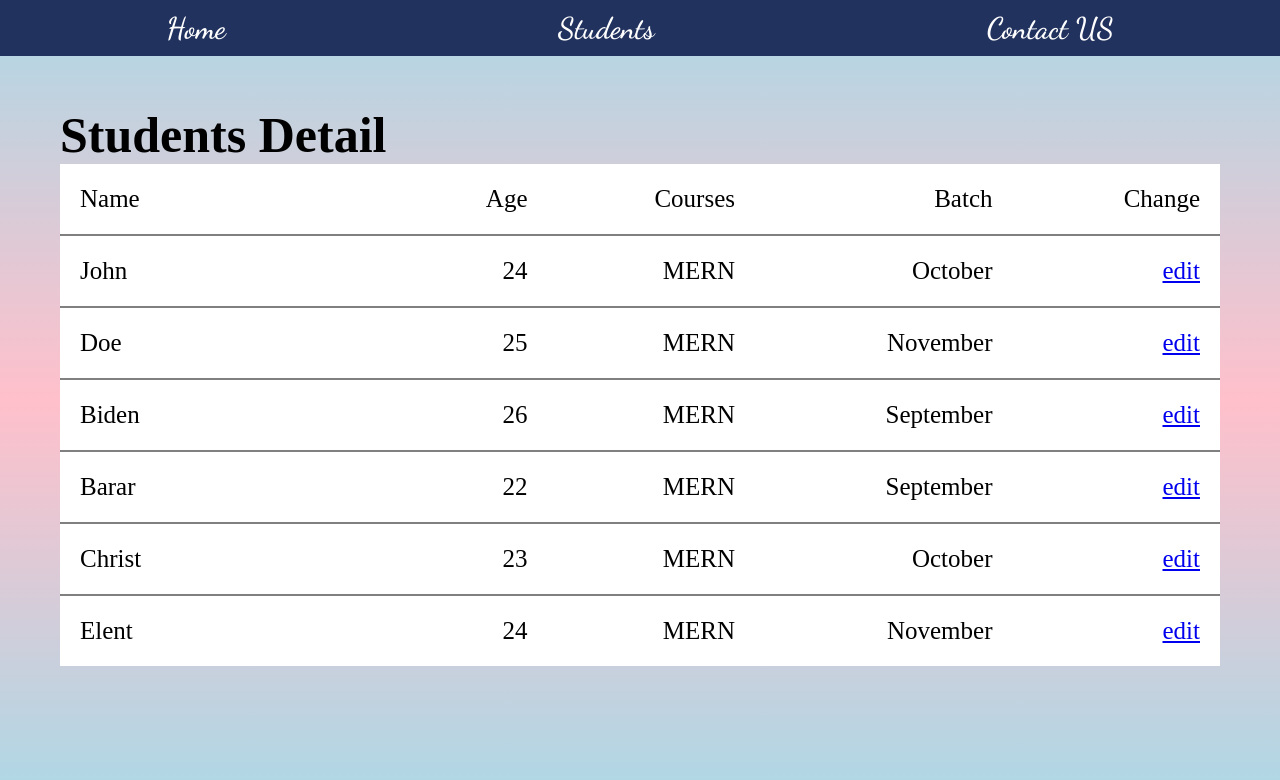
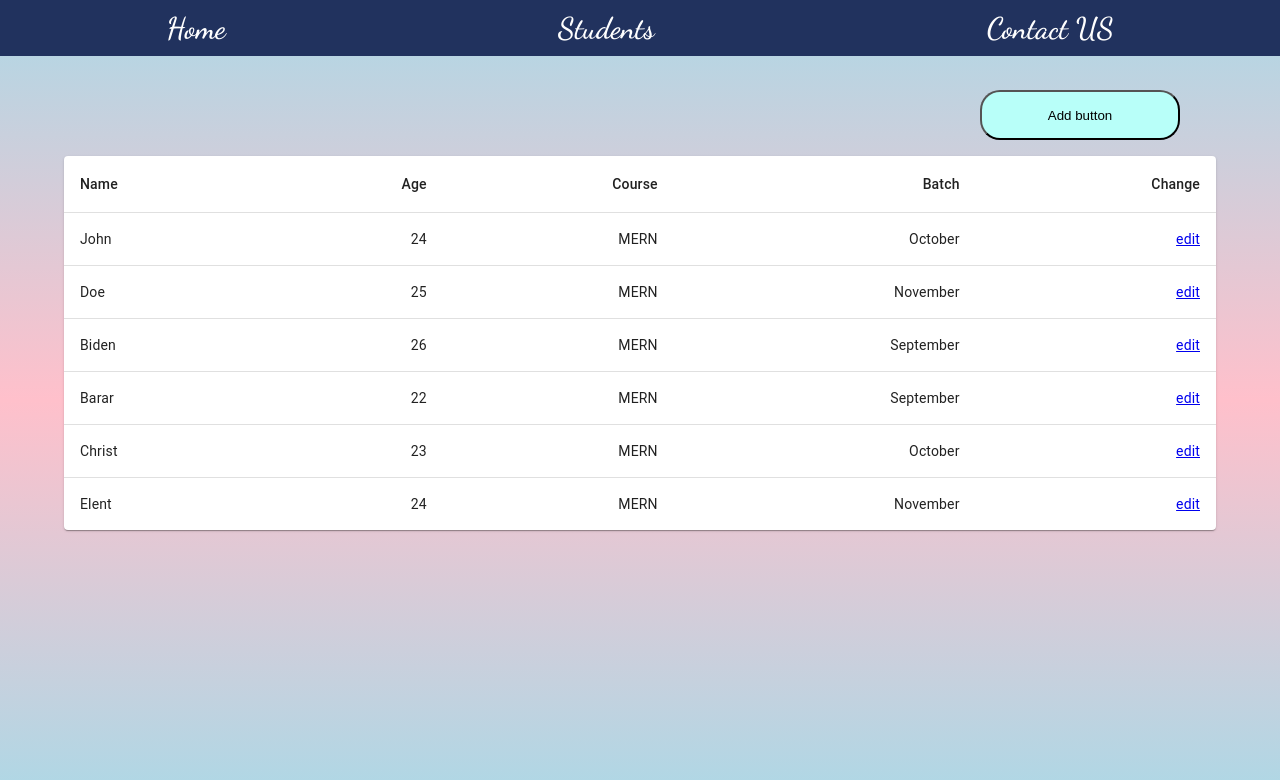
Before and after one commit to Brahmaraj/assignment4_react, a React (Create React App) app: page /students in a window 1280 px wide. Shown: the top 780 px of the page. Built offline with nearby package versions, Linux system fonts and the light colour scheme; a web font is replaced by a local one.

Commit message:
logic complete

```diff
--- a/package.json
+++ b/package.json
@@ -3,6 +3,9 @@
   "version": "0.1.0",
   "private": true,
   "dependencies": {
+    "@emotion/react": "^11.8.1",
+    "@emotion/styled": "^11.8.1",
+    "@mui/material": "^5.4.4",
     "@testing-library/jest-dom": "^5.16.2",
     "@testing-library/react": "^12.1.3",
     "@testing-library/user-event": "^13.5.0",
--- /dev/null
+++ b/src/Components/AddStudent.js
@@ -0,0 +1,81 @@
+import React, { useContext, useState } from "react";
+import { useNavigate } from "react-router-dom";
+import { students_data } from "./StudentContext";
+
+export const AddStudent = () => {
+
+    const navigate = useNavigate();
+    const [students, setStudents] = useContext(students_data);
+    let [name, setName] = useState("")
+    let [age, setAge] = useState("")
+    let [course, setCourse] = useState("")
+    let [batch, setBatch] = useState("")
+    let [tempObj, setTempObj] = useState({})
+
+
+
+    // console.log(students);
+
+    const onNameChange = (event) => {
+        setName(event.target.value)
+        // console.log(event.target.value)
+    }
+
+    const onAgeChange = (event) => {
+        setAge(event.target.value)
+    }
+
+    const onBatchChange = (event) => {
+        setBatch(event.target.value)
+    }
+
+    const onCourseChange = (event) => {
+        setCourse(event.target.value)
+    }
+
+    // setTempObj(
+    //         {
+    //         name,
+    //         age,
+    //         course,
+    //         batch
+    //     })
+
+
+    const submitHandler = () => {
+        // event.preventdefault();
+        console.log(name,age,course,batch)
+        console.log(tempObj)
+        tempObj= {
+            name,
+            age,
+            course,
+            batch,
+            id:students.length+1
+        }
+        setStudents([...students,tempObj])
+        navigate("/students")
+    }
+
+    const goBackHandler = () => {
+        // event.preventdefault();
+        navigate("/students")
+    }
+
+
+
+    // setStudents({
+
+    // })
+
+    return(
+            <div>
+                <input className="input_box name_input" placeholder="name" type="text" value={name} name="name" onChange={onNameChange}/>
+                <input className="input_box age_input" placeholder="age" type="number" name="age" value={age} onChange={onAgeChange}/>
+                <input className="input_box course_input" placeholder="course" type="text" name="course" value={course} onChange={onCourseChange}/>
+                <input className="input_box batch_input" placeholder="batch" type="text" name="batch" value={batch} onChange={onBatchChange}/>
+                <button className="button back_button" onClick={goBackHandler}>go back</button>
+                <button className="button submit_button" onClick={submitHandler} type="submit">submit</button>
+            </div>
+        )
+};
--- a/src/Components/Details.js
+++ /dev/null
@@ -1,37 +0,0 @@
-import React, {Component} from "react";
-import {Link, Outlet} from "react-router-dom";
-
-class Details extends Component{
-
-    constructor(props){
-        super(props);
-        this.state = {
-            passedProps:props
-        };
-    };
-
-    render(){
-
-        return(
-            <>
-            {this.state.passedProps.data.length>0 && this.state.passedProps.data.map( (ele) => {
-                return (
-                    <>
-                    <div id="horizontal_line"></div>
-                    <div className="students_white_rows">
-                        <div className="name inner_white_rows">{ele.name}</div>
-                        <div className="age inner_white_rows">{ele.age}</div>
-                        <div className="course inner_white_rows">{ele.course}</div>
-                        <div className="batch inner_white_rows">{ele.batch}</div>
-                        <div className="change "><Link to="/edit_data">edit</Link></div>
-                    </div>
-                    <Outlet />
-                    </>
-                );
-            })}
-            </>
-        );
-    };
-};
-
-export default Details;
--- a/src/Components/EditData.js
+++ b/src/Components/EditData.js
@@ -1,13 +1,90 @@
-import React from "react";
-import { useParams } from "react-router-dom";
+import React, { useContext, useState } from "react";
+import { useNavigate, useParams } from "react-router-dom";
+import { students_data } from "./StudentContext";
 
-const EditData = () => {
+export const EditData = () => {
+
+    const navigate = useNavigate();
+    const [students, setStudents] = useContext(students_data);
     const {selectedid} = useParams();
-        return (
-            <>
-            <div>editable Data about student {selectedid}</div>
-            </>
-        );
-    };
+    let [name, setName] = useState(students[selectedid-1].name)
+    let [age, setAge] = useState(students[selectedid-1].age)
+    let [course, setCourse] = useState(students[selectedid-1].course)
+    let [batch, setBatch] = useState(students[selectedid-1].batch)
+    let [tempObj, setTempObj] = useState(students[selectedid-1])
 
-export default EditData;
+
+
+    // console.log(students);
+
+    const onNameChange = (event) => {
+        setName(event.target.value)
+        // console.log(event.target.value)
+    }
+
+    const onAgeChange = (event) => {
+        setAge(event.target.value)
+    }
+
+    const onBatchChange = (event) => {
+        setBatch(event.target.value)
+    }
+
+    const onCourseChange = (event) => {
+        setCourse(event.target.value)
+    }
+
+    // setTempObj(
+    //         {
+    //         name,
+    //         age,
+    //         course,
+    //         batch
+    //     })
+
+
+    const submitHandler = () => {
+        // event.preventdefault();
+        console.log(name,age,course,batch)
+        console.log(tempObj)
+        tempObj= {
+            name,
+            age,
+            course,
+            batch,
+            id:selectedid
+        }
+        console.log("temp obj"+tempObj.name)
+        console.log(students.splice((selectedid-1),1,tempObj))
+        setStudents(students)
+        navigate("/students")
+    }
+
+    const goBackHandler = () => {
+        // event.preventdefault();
+        navigate("/students")
+    }
+
+
+
+    // setStudents({
+
+    // })
+
+    return(
+        students.map((student,index) => {
+            if(student.id===selectedid)
+                return (
+                    <div key={index}>
+
+                        <input className="input_box name_input" placeholder="name" type="text" value={name} name="name" onChange={onNameChange}/>
+                        <input className="input_box age_input" placeholder="age" type="number" name="age" value={age} onChange={onAgeChange}/>
+                        <input className="input_box course_input" placeholder="course" type="text" name="course" value={course} onChange={onCourseChange}/>
+                        <input className="input_box batch_input" placeholder="batch" type="text" name="batch" value={batch} onChange={onBatchChange}/>
+                        <button className="button back_button"  onClick={goBackHandler}>go back</button>
+                        <button className="button submit_button" onClick={submitHandler} type="submit">submit</button>
+                    </div>
+                )
+        })
+    )
+};
--- /dev/null
+++ b/src/Components/StudentContext.js
@@ -0,0 +1,61 @@
+import React, { createContext, useState } from "react";
+
+export const students_data = createContext();
+
+export const StudentContext = (props) => {
+
+    const [students, setStudents] = useState([
+        {
+            name:'John',
+            age:'24',
+            course:'MERN',
+            batch:'October',
+            id:'1',
+        },
+        {
+            name:'Doe',
+            age:'25',
+            course:'MERN',
+            batch:'November',
+            id:'2',
+        },
+        {
+            name:'Biden',
+            age:'26',
+            course:'MERN',
+            batch:'September',
+            id:'3',
+        },
+        {
+            name:'Barar',
+            age:'22',
+            course:'MERN',
+            batch:'September',
+            id:'4',
+        },
+        {
+            name:'Christ',
+            age:'23',
+            course:'MERN',
+            batch:'October',
+            id:'5',
+        },
+        {
+            name:'Elent',
+            age:'24',
+            course:'MERN',
+            batch:'November',
+            id:'6',
+        }
+    ]
+);
+
+
+    return(
+        <>
+        <students_data.Provider value={[students, setStudents]}>
+            {props.children}
+        </students_data.Provider>
+        </>
+    )
+}
--- a/src/Components/Students.js
+++ b/src/Components/Students.js
@@ -1,77 +1,61 @@
-import React, {Component} from "react";
-import Details from "./Details";
+import React, { useContext } from "react";
+import Table from '@mui/material/Table';
+import TableBody from '@mui/material/TableBody';
+import TableCell from '@mui/material/TableCell';
+import TableContainer from '@mui/material/TableContainer';
+import TableHead from '@mui/material/TableHead';
+import TableRow from '@mui/material/TableRow';
+import Paper from '@mui/material/Paper';
+import { Link, useNavigate } from "react-router-dom";
+import { students_data } from "./StudentContext";
 
-class Students extends Component{
-    constructor(props){
-        super(props);
-        this.state = {
-            name:'',
-            age:'',
-            course:'',
-            batch:'',
-            id:'',
-            arrayOfStudents:[
-                {
-                    name:'John',
-                    age:'24',
-                    course:'MERN',
-                    batch:'October',
-                    id:'1',
-                },
-                {
-                    name:'Doe',
-                    age:'25',
-                    course:'MERN',
-                    batch:'November',
-                    id:'2',
-                },
-                {
-                    name:'Biden',
-                    age:'26',
-                    course:'MERN',
-                    batch:'September',
-                    id:'3',
-                },
-                {
-                    name:'Barar',
-                    age:'22',
-                    course:'MERN',
-                    batch:'September',
-                    id:'4',
-                },
-                {
-                    name:'Christ',
-                    age:'23',
-                    course:'MERN',
-                    batch:'October',
-                    id:'5',
-                },
-                {
-                    name:'Elent',
-                    age:'24',
-                    course:'MERN',
-                    batch:'November',
-                    id:'6',
-                }
-            ]
-        };
-    };
 
-    render(){
-        return (
-            <div id="students_container">
-                <h1>Students Detail</h1>
-                <div className="students_white_rows">
-                    <div className="name inner_white_rows">Name</div>
-                    <div className="age inner_white_rows">Age</div>
-                    <div className="course inner_white_rows">Courses</div>
-                    <div className="batch inner_white_rows">Batch</div>
-                    <div className="change inner_white_rows">Change</div>
-                </div>
-                <Details data={this.state.arrayOfStudents}/>
-            </div>
-        );
-    };
-};
 
-export default Students;
+
+export default function BasicTable() {
+
+  let navigate = useNavigate();
+
+  const [students, setStudents] = useContext(students_data);
+
+  console.log(students);
+
+  const addStudentHandler = () => {
+    navigate(`/student-desc`)
+  }
+
+  return (
+      <>
+      <button className="student_add_button" onClick={addStudentHandler}>Add button</button>
+    <TableContainer component={Paper} style={{margin:"100px auto",width:"90vw"}}>
+      <Table sx={{ minWidth: 650 }} aria-label="simple table" >
+        <TableHead>
+          <TableRow>
+            <TableCell component="th" scope="row">Name</TableCell>
+            <TableCell align="right">Age</TableCell>
+            <TableCell align="right">Course</TableCell>
+            <TableCell align="right">Batch</TableCell>
+            <TableCell align="right">Change</TableCell>
+          </TableRow>
+        </TableHead>
+        <TableBody>
+          {students.map((student,index) => (
+            <TableRow
+              key={index}
+              sx={{ '&:last-child td, &:last-child th': { border: 0 } }}
+            >
+              <TableCell component="th" scope="row">
+                {student.name}
+              </TableCell>
+              <TableCell align="right">{student.age}</TableCell>
+              <TableCell align="right">{student.course}</TableCell>
+              <TableCell align="right">{student.batch}</TableCell>
+              <TableCell align="right"><Link to={"/student-desc/"+student.id}>edit</Link></TableCell>
+            </TableRow>
+          ))}
+        </TableBody>
+      </Table>
+    </TableContainer>
+    </>
+  );
+}
--- a/src/Style/style.css
+++ b/src/Style/style.css
@@ -15,12 +15,6 @@
     font-size: 25px;
     font-weight: 700;
     margin: 50px 0 0 50px;
-}
-
-#students_container{
-    margin: 50px 50px 0 50px;
-    font-size: 25px;
-    padding: 0 10px 0 10px;
 }
 
 .header{
@@ -46,34 +40,34 @@
     cursor: pointer;
 }
 
-.name{
-    padding-left: 20px;
-    width: 250px;
+.student_add_button{
+    position: absolute;
+    width: 200px;
+    height: 50px;
+    top: 90px;
+    right: 100px;
+    border-radius: 20px;
+    background-color: #B8FFF9;
 }
-.age{
-    width: 90px;
-    text-align: end;
+
+.input_box{
+    margin: 50px 100px 20px 100px;
+    width: 30vw;
+    height: 50px;
+    border-radius: 10px;
+    font-size: 20px;
+    background-color: #B8FFF9;
+    padding: 10px;
+    text-align: center;
 }
-.course{
-    width: 100px;
-    text-align: end;
+
+.button{
+    width: 150px;
+    height: 50px;
+    margin: 50px 100px 0px 100px;
+    background-color: thistle;
+    border-radius: 20px;
+    font-size: 25px;
+    color: #21325E;
+    border: 1px solid black;
 }
-.batch{
-    width: 150px;
-    text-align: right;
-}
-.change{
-    width: 100px;
-    text-align: right;
-    padding-right: 20px;
-}
-.students_white_rows{
-    background-color: #fff;
-    display: flex;
-    height: 70px;
-    align-items: center;
-    justify-content: space-between;
-}
-#horizontal_line{
-    border: 0.01em solid gray;
-}
--- a/src/index.js
+++ b/src/index.js
@@ -4,7 +4,7 @@ import ReactDOM from "react-dom";
 
 const StudentDatabse = () => {
     return (
-        <App />
+            <App />
     );
 };
 
```
Also changed, not shown: src/App.js (+11 -5 lines), 1 other file (tests, documents, lock files or other folders).
